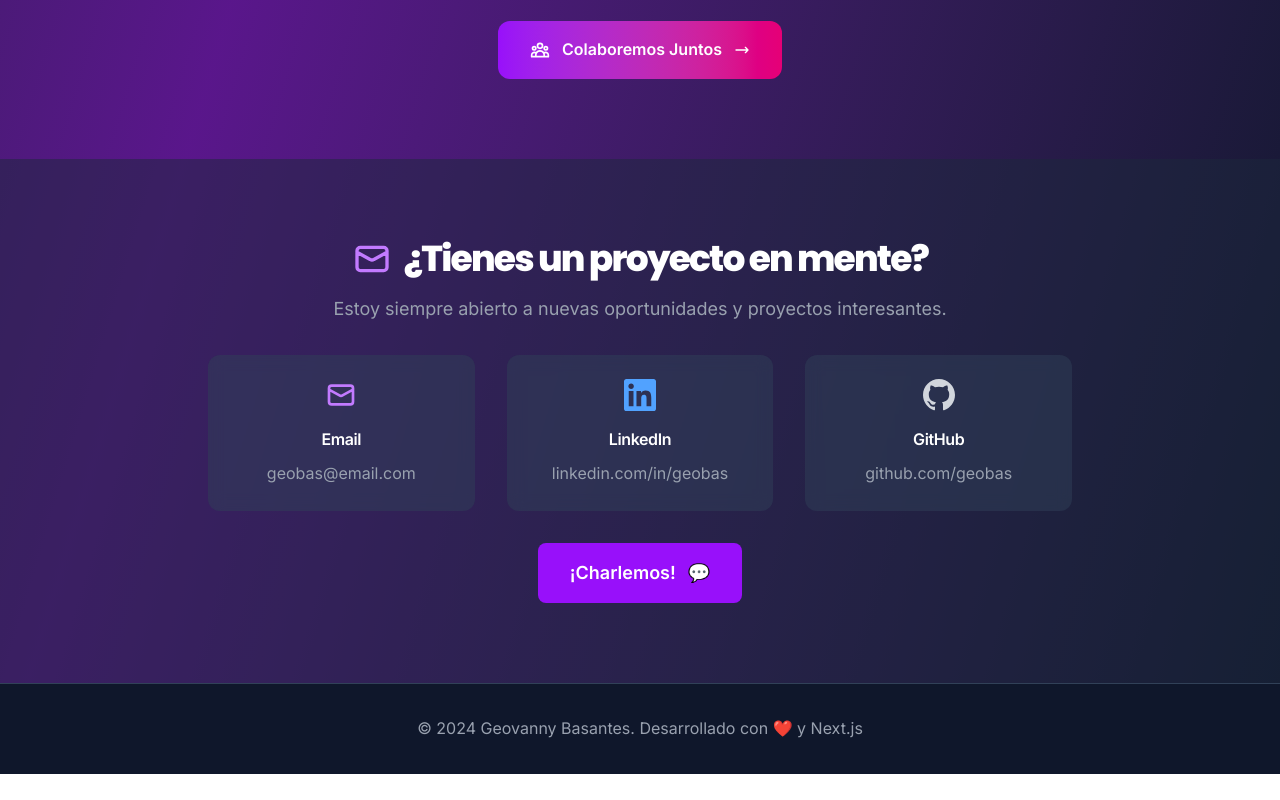
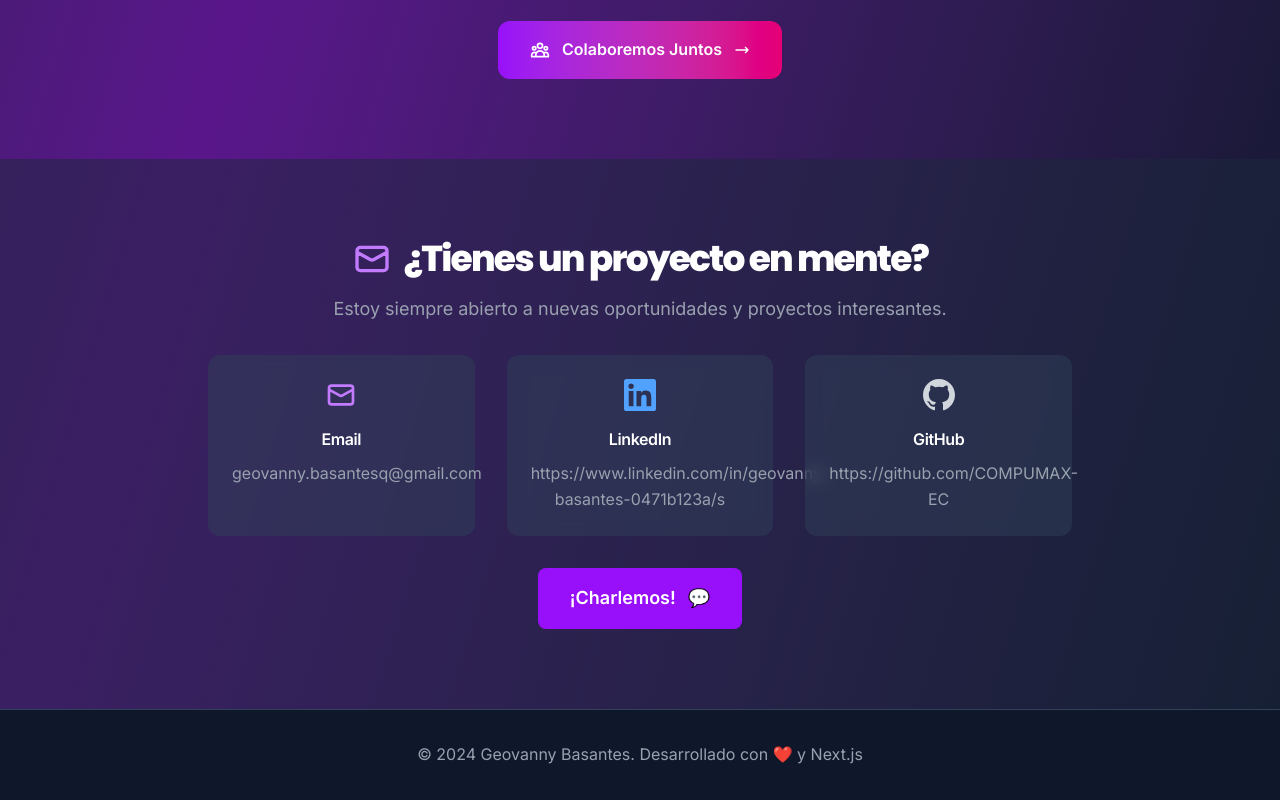
Before and after one commit to COMPUMAX-EC/COMPUMAX-EC.github.io, a Next.js app: page / in a window 1280 px wide. Shown: the part 3488-4288 px from the top of the page. Before the commit the page ends 4262 px from the top, so only its background shows below. Built offline with nearby package versions, Linux system fonts and the light colour scheme.

Commit message:
contacto

```diff
--- a/src/app/page.tsx
+++ b/src/app/page.tsx
@@ -975,7 +975,7 @@ export default function Portfolio() {
                   </svg>
                 </div>
                 <h3 className="text-white font-semibold mb-2 font-body text-center">Email</h3>
-                <p className="text-gray-400 group-hover:text-purple-300 transition-colors duration-300 font-body text-center">geobas@email.com</p>
+                <p className="text-gray-400 group-hover:text-purple-300 transition-colors duration-300 font-body text-center">geovanny.basantesq@gmail.com</p>
               </div>
 
               {/* LinkedIn */}
@@ -986,7 +986,7 @@ export default function Portfolio() {
                   </svg>
                 </div>
                 <h3 className="text-white font-semibold mb-2 font-body text-center">LinkedIn</h3>
-                <p className="text-gray-400 group-hover:text-purple-300 transition-colors duration-300 font-body text-center">linkedin.com/in/geobas</p>
+                <p className="text-gray-400 group-hover:text-purple-300 transition-colors duration-300 font-body text-center">https://www.linkedin.com/in/geovanny-basantes-0471b123a/s</p>
               </div>
 
               {/* GitHub */}
@@ -997,7 +997,7 @@ export default function Portfolio() {
                   </svg>
                 </div>
                 <h3 className="text-white font-semibold mb-2 font-body text-center">GitHub</h3>
-                <p className="text-gray-400 group-hover:text-purple-300 transition-colors duration-300 font-body text-center">github.com/geobas</p>
+                <p className="text-gray-400 group-hover:text-purple-300 transition-colors duration-300 font-body text-center">https://github.com/COMPUMAX-EC</p>
               </div>
             </div>
 
```
